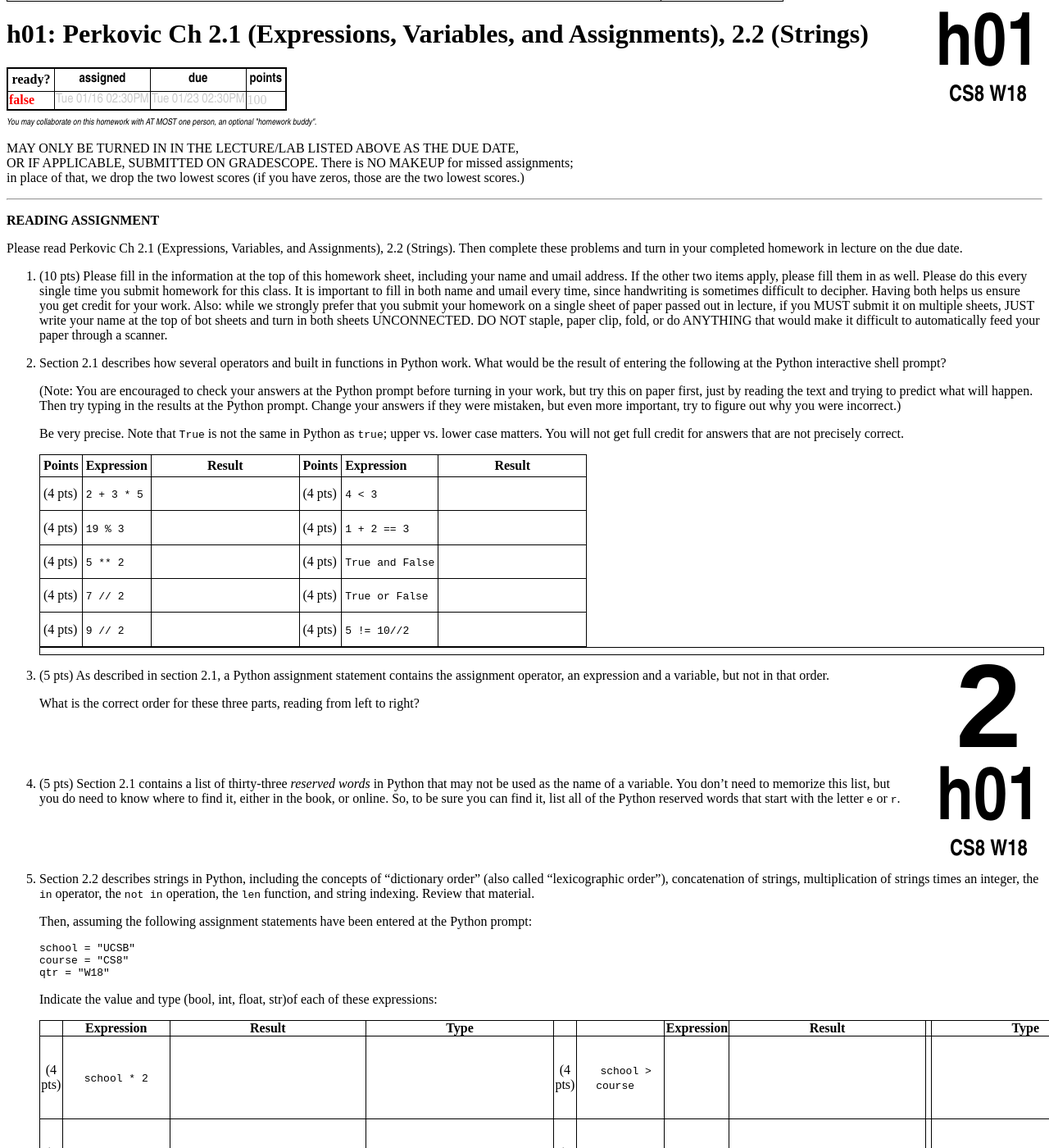
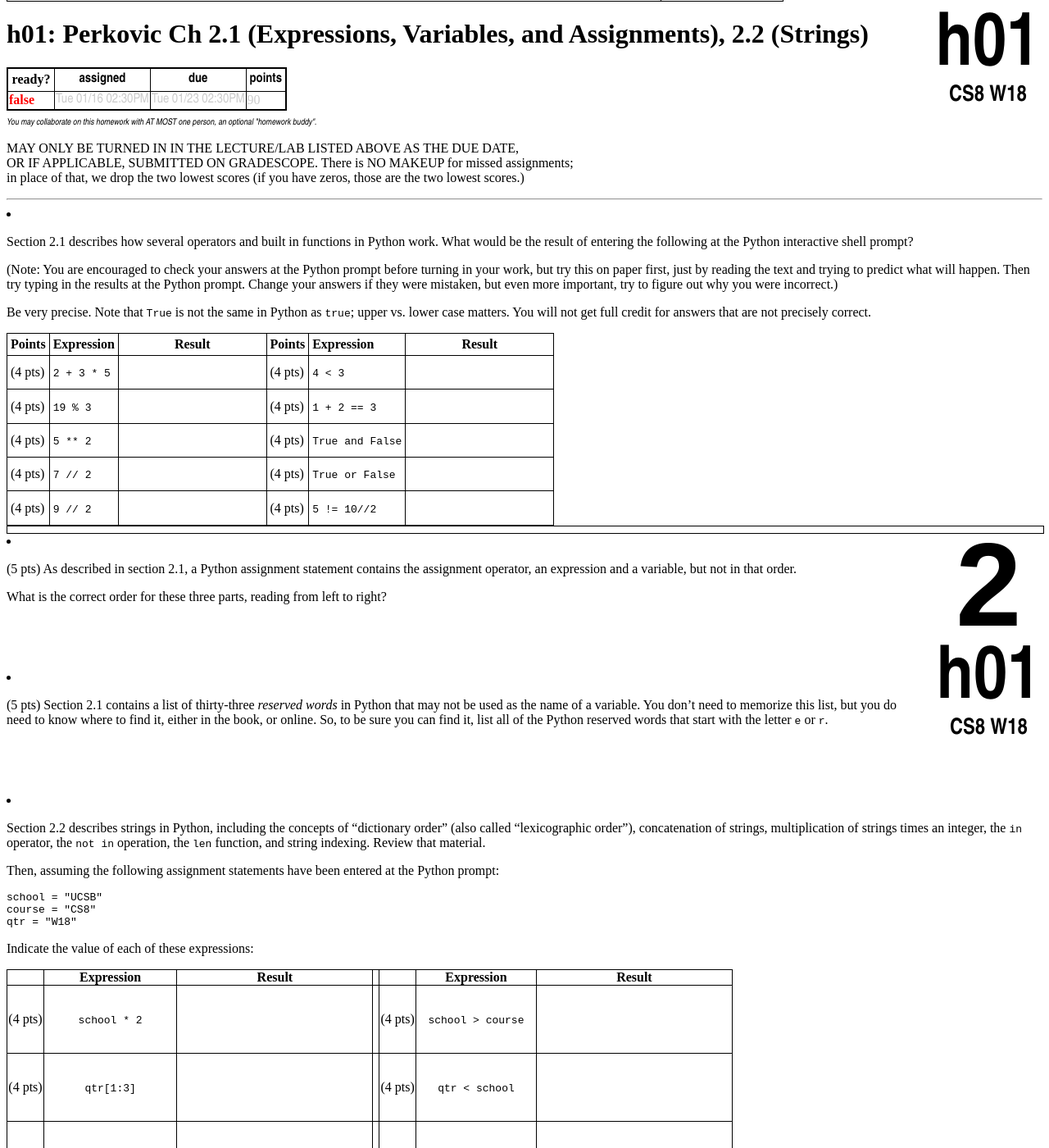
Before and after one commit to ucsb-cs8-w18-wang/ucsb-cs8-w18-wang.github.io, a Jekyll site: the page built from _hwk/h01.md, in a window 1280 px wide and 1400 px high, scrolled down 444 px. Shown: the whole window at 82% size. Built offline with Jekyll 4.4.1, drawn with Linux system fonts in a browser that asks for light colours.

Commit message:
update h01.md

````diff
--- a/_hwk/h01.md
+++ b/_hwk/h01.md
@@ -6,21 +6,22 @@ assigned: 2018-01-16 14:30
 due: 2018-01-23 14:30
 ---
 
-<b>READING ASSIGNMENT</b>
-
-Please read {{page.desc}}. Then complete these problems and turn in your completed homework in lecture on the due date.
-
-<ol>
-
-{% include hwk_li_name_10pts.html %}
-
 <li markdown="1">
 
-Section 2.1 describes how several operators and built in functions in Python work. What would be the result of entering the following at the Python interactive shell prompt?
+Section 2.1 describes how several operators and built in functions in
+Python work.  What would be the result of entering the following at
+the Python interactive shell prompt?
 
-(Note: You are encouraged to check your answers at the Python prompt before turning in your work, but try this on paper first, just by reading the text and trying to predict what will happen. Then try typing in the results at the Python prompt. Change your answers if they were mistaken, but even more important, try to figure out why you were incorrect.)
+(Note: You are encouraged to check your answers at the Python prompt
+before turning in your work, but try this on paper first, just by
+reading the text and trying to predict what will happen.  Then try
+typing in the results at the Python prompt. Change your answers if
+they were mistaken, but even more important, try to figure out why you
+were incorrect.)
 
-Be very precise. Note that `True` is not the same in Python as `true`; upper vs. lower case matters. You will not get full credit for answers that are not precisely correct.
+Be very precise.  Note that `True` is not the same in Python as `true`; upper
+vs. lower case matters.  You will not get full credit for answers that are not
+precisely correct.
 
 <style>
 div.bigger table * td { padding: 0.7em 3pt 0.7em 3pt; }
@@ -51,7 +52,7 @@ What is the correct order for these three parts, reading from left to right?
 
 
 <li style="margin-bottom:5em;" markdown="1">
-(5 pts) Section 2.1 contains a list of thirty-three <em>reserved words</em> in Python that may not be used as the name of a variable. You don't need to memorize this list, but you do need to know where to find it, either in the book, or online. So, to be sure you can find it, list all of the Python reserved words that start with the letter `e` or `r`.
+(5 pts) Section 2.1 contains a list of thirty-three <em>reserved words</em> in Python that may not be used as the name of a variable. You don't need to memorize this list, but you do need to know where to find it, either in the book, or online.  So, to be sure you can find it, list all of the Python reserved words that start with the letter `e` or `r`.
 </li>
 
 <li style="margin-bottom:5em;" markdown="1">
@@ -65,7 +66,7 @@ course = "CS8"
 qtr = "W18"
 ```
 
-Indicate the value and type (bool, int, float, str)of each of these expressions:
+Indicate the value of each of these expressions:
 
 <style>
 div.evenbigger table * td { padding: 2em 1pt 2em 1pt; text-align: center; }
@@ -78,10 +79,10 @@ span.wider { padding: 0pt 6em 0pt 6em; }
 
 <div class="evenbigger" markdown="1">
 
-| | Expression  | <span class="wider">Result</span> | <span class="wider">Type</span>| | | Expression  | <span class="wider">Result</span> | | <span class="wider">Type</span> |
-|---------|-------------|--------|----|-|--------|-------------|--------|----|
+| | Expression  | <span class="wider">Result</span> | | | Expression  | <span class="wider">Result</span> |
+|---------|-------------|--------|-|--------|-------------|--------|
 | (4 pts) | `school * 2`        |  | | (4 pts) | `school > course` | |
-| (4 pts) | `len(qtr[1:3])`          |  | |(4 pts) | `qtr < school`   | |
+| (4 pts) | `qtr[1:3]`          |  | |(4 pts) | `qtr < school`   | |
 | (4 pts) | `course[0:2]`        |  | |(4 pts) | `len(qtr) > 4`   | |
 | (4 pts) | `'D' in school`     |  | |(4 pts) | `school[-1]`     | |
 | (4 pts) | `'E' not in school` |  | |(4 pts) | `school[0]`      | |
````
